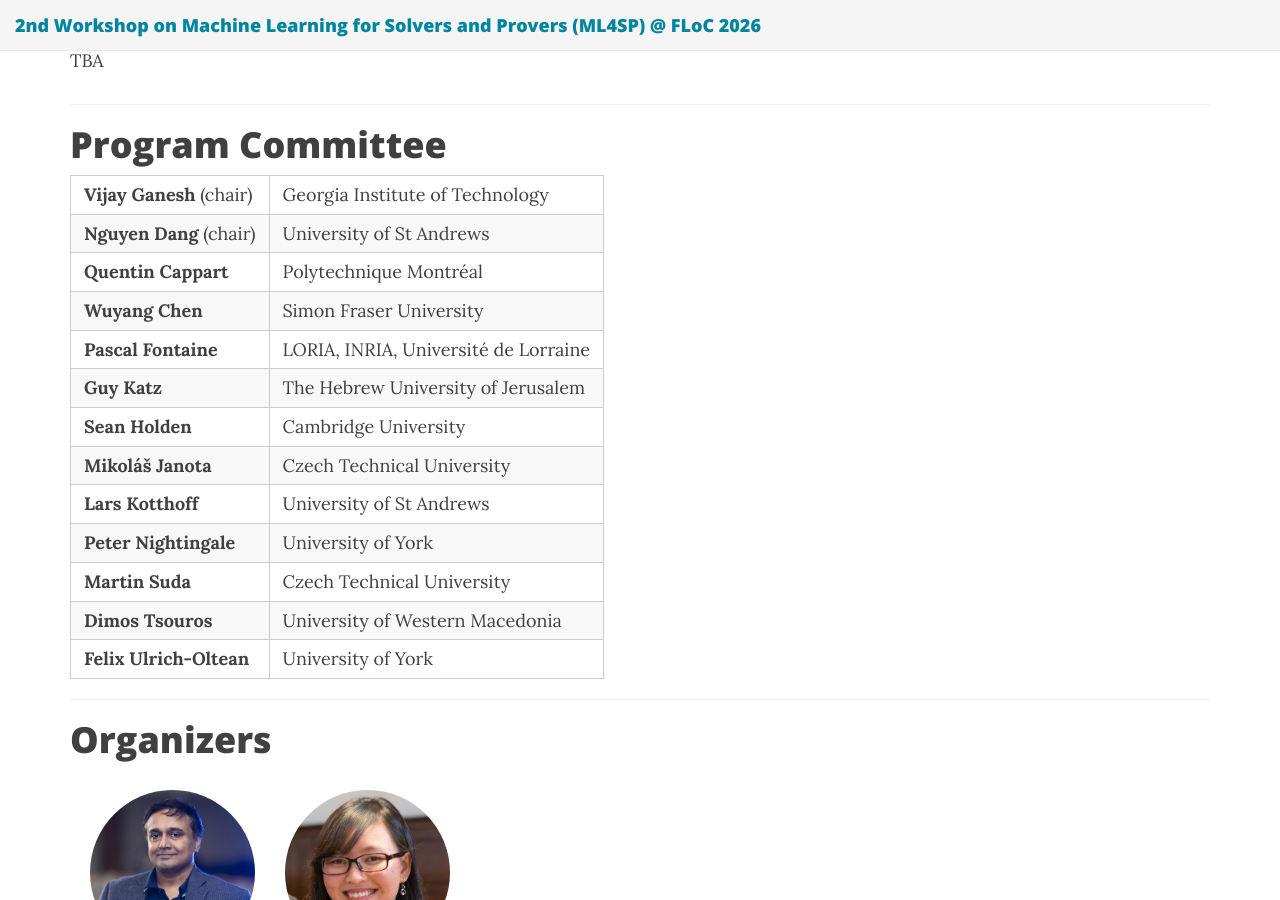
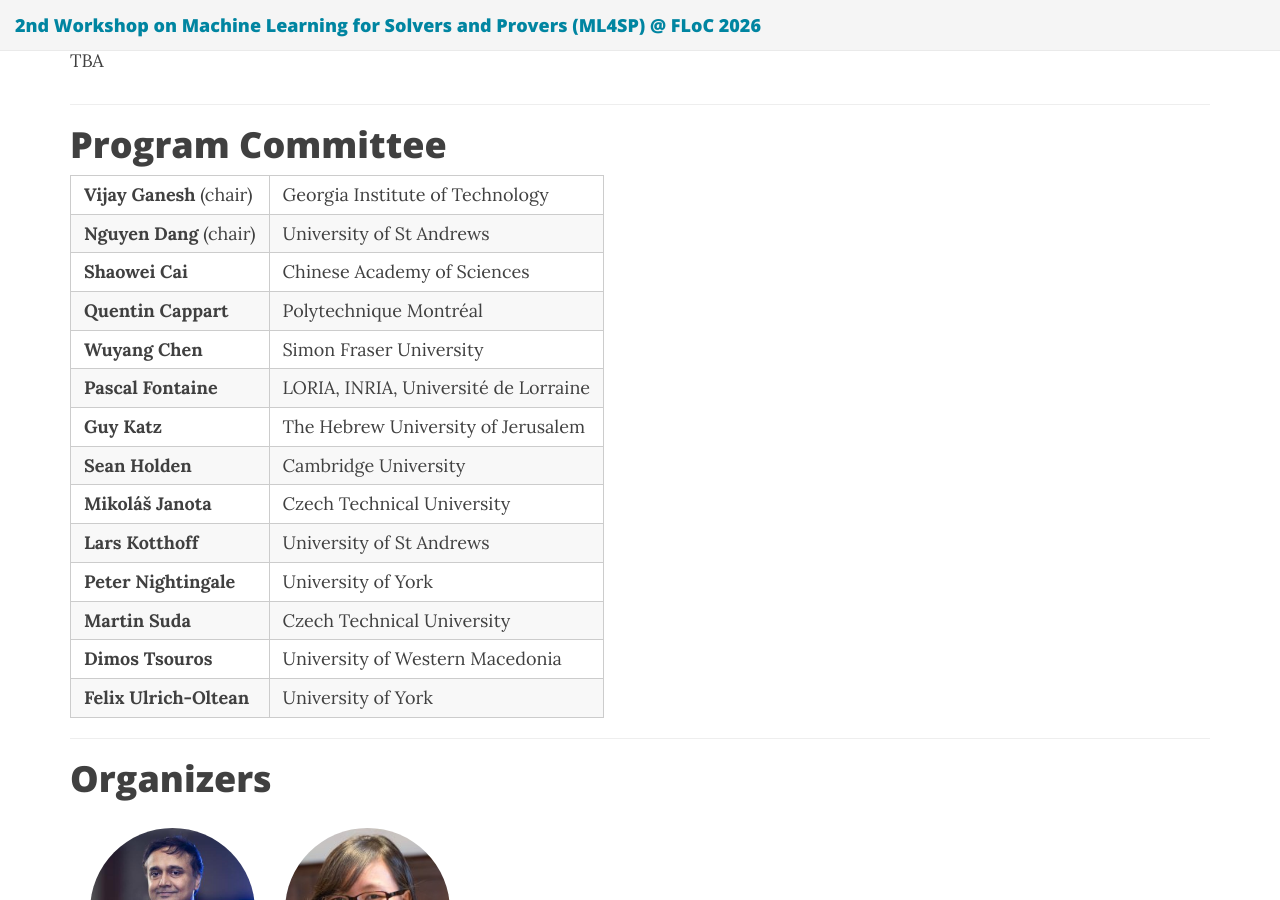
Before and after one commit to ml4sp/ml4sp.github.io, a Jekyll site: the page built from index.md, in a window 1280 px wide and 900 px high, scrolled down 2047 px. Built offline with Jekyll 4.4.1, drawn with Linux system fonts in a browser that asks for light colours; nearby versions of some CDN libraries.

Commit message:
update PC list

```diff
--- a/index.md
+++ b/index.md
@@ -141,6 +141,7 @@ TBA
 
 | **Vijay Ganesh** (chair) | Georgia Institute of Technology |
 | **Nguyen Dang** (chair) | University of St Andrews |
+| **Shaowei Cai** | Chinese Academy of Sciences |
 | **Quentin Cappart** | Polytechnique Montréal |
 | **Wuyang Chen** | Simon Fraser University |
 | **Pascal Fontaine** | LORIA, INRIA, Université de Lorraine |
```
